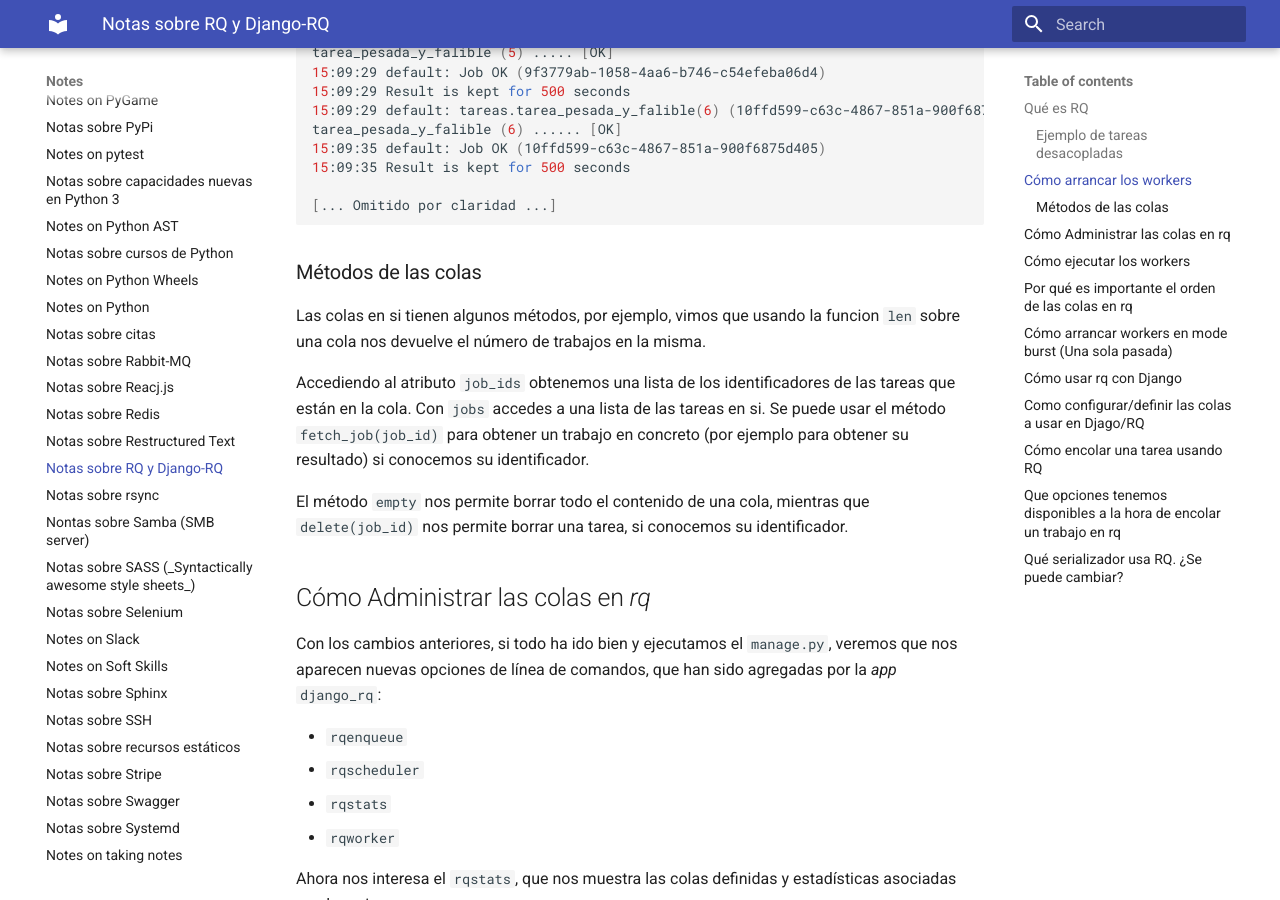
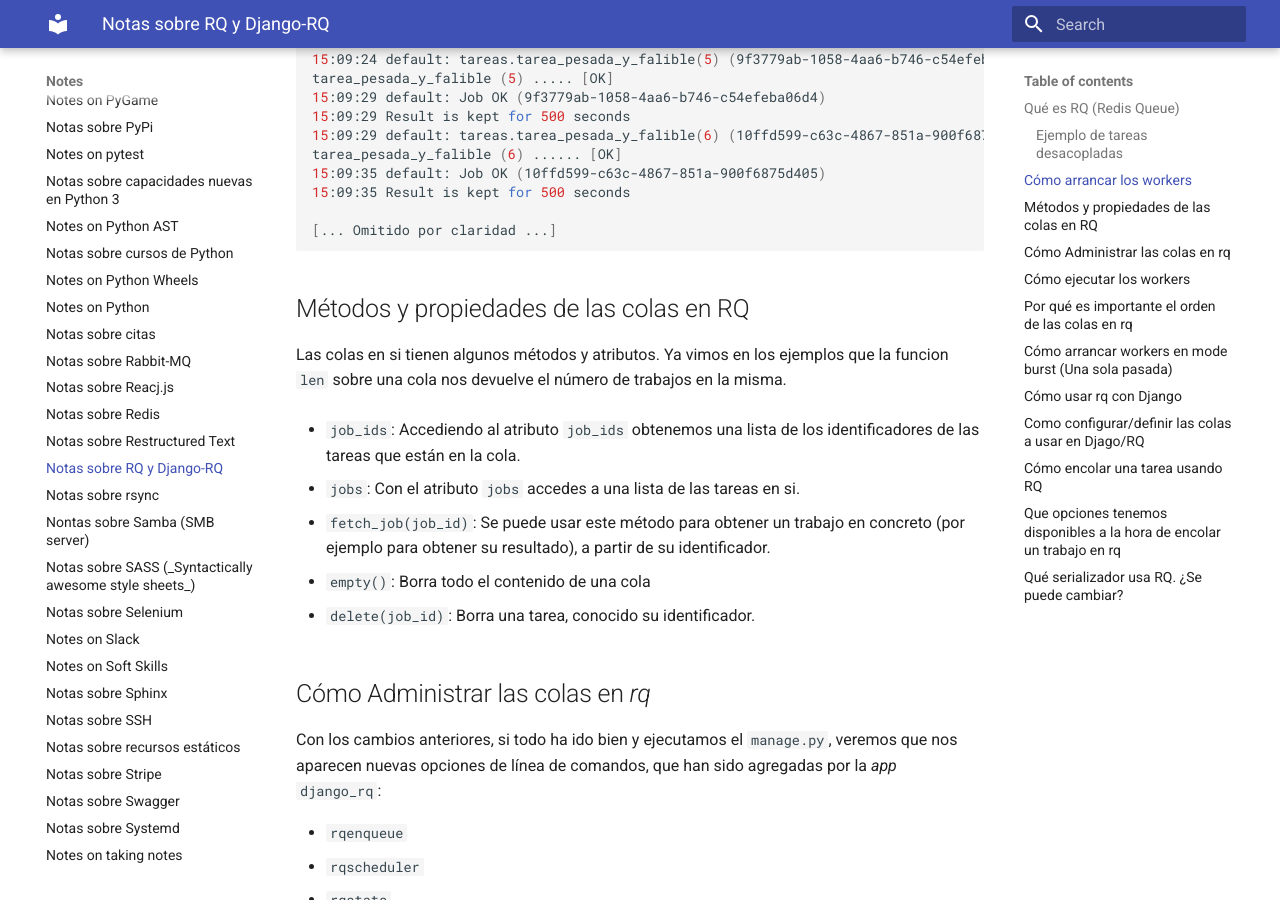
Before and after one commit to euribates/notes, an MkDocs documentation site: the page built from docs/notes-on-rq.md, in a window 1280 px wide and 900 px high, scrolled down 5756 px. Built offline with MkDocs 1.6.1 and Material for MkDocs 9.7.7, drawn with Linux system fonts in a browser that asks for light colours; some of the changed text lies outside the part shown.

Commit message:
Mejoras en documentacion de RQ

````diff
--- a/docs/notes-on-rq.md
+++ b/docs/notes-on-rq.md
@@ -2,10 +2,10 @@
 title: Notas sobre RQ y Django-RQ
 ---
 
-## Qué es RQ
+## Qué es RQ (Redis Queue)
 
 Con **[RQ](https://python-rq.org/docs/)** tenemos un sistema sencillo de colas,
-similar --pero no tan potente-- a otros como:
+similar --aunque no tan potente-- a:
 
 - [Celery](https://docs.celeryq.dev/en/stable/)
 
@@ -232,19 +233,24 @@ tarea_pesada_y_falible (6) ...... [OK]
 [... Omitido por claridad ...]
 ```
 
-### Métodos de las colas
+## Métodos y propiedades de las colas en RQ
 
-Las colas en si tienen algunos métodos, por ejemplo, vimos que usando la funcion
-`len` sobre una cola nos devuelve el número de trabajos en la misma.
+Las colas en si tienen algunos métodos y atributos. Ya vimos en los ejemplos
+que la funcion `len` sobre una cola nos devuelve el número de trabajos en la
+misma.
 
-Accediendo al atributo `job_ids` obtenemos una lista de los identificadores de
-las tareas que están en la cola. Con `jobs` accedes a una lista de las tareas en
-si. Se puede usar el método `fetch_job(job_id)` para obtener un trabajo en concreto (por
-ejemplo para obtener su resultado) si conocemos su identificador.
+- `job_ids`: Accediendo al atributo `job_ids` obtenemos una lista de los
+  identificadores de las tareas que están en la cola.
 
-El método `empty` nos permite borrar todo el contenido de una cola, mientras que
-`delete(job_id)` nos permite borrar una tarea, si conocemos su identificador.
+- `jobs`: Con el atributo `jobs` accedes a una lista de las tareas en si.
 
+- `fetch_job(job_id)`: Se puede usar este método para obtener un trabajo en
+  concreto (por ejemplo para obtener su resultado), a partir de su
+  identificador.
+
+- `empty()`: Borra todo el contenido de una cola
+
+- `delete(job_id)`: Borra una tarea, conocido su identificador.
 
 
 ## Cómo Administrar las colas en _rq_
````
Also changed, not shown: other parts of docs/notes-on-rq.md (+2 -1 lines).
